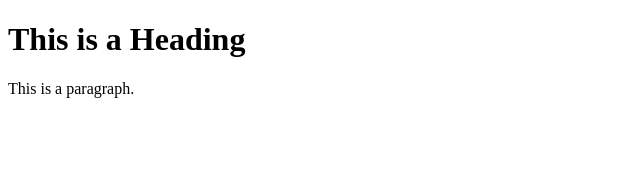
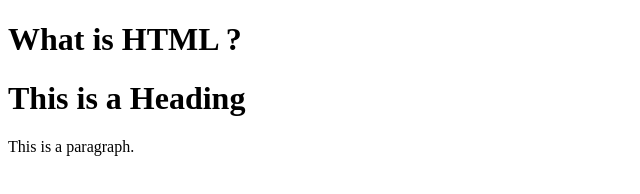
Before and after one commit to Akanksha1288/DevOps-Experiment-1, a plain HTML site: page index.html in a window 1280 px wide. Shown: the whole page, without its empty margins (0-640 px from the left). Drawn offline with Linux system fonts and the light colour scheme.

Commit message:
Updated web page

```diff
--- a/index.html
+++ b/index.html
@@ -4,7 +4,7 @@
 <title>Page Title</title>
 </head>
 <body>
-
+    <h1>What is HTML ?</h1>
 <h1>This is a Heading</h1>
 <p>This is a paragraph.</p>
 
```
